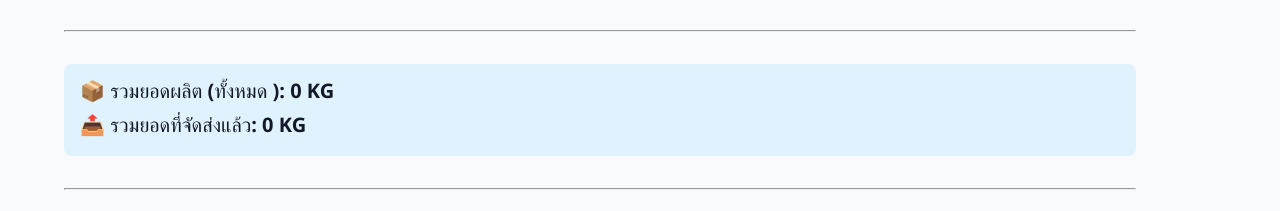
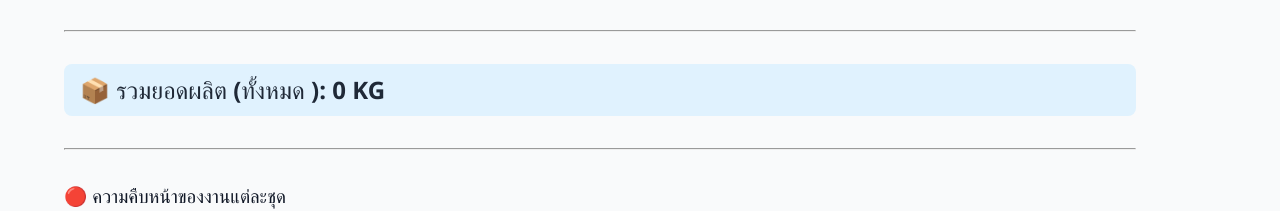
Before and after one commit to AnuGee/ep-production-tracker-v2, a React (Vite) app: page / in a window 1280 px wide. Shown: the part 433-644 px from the top of the page. Built offline with nearby package versions, Linux system fonts and the light colour scheme; no server answers; the database is empty.

Commit message:
Update Home.jsx

```diff
--- a/src/pages/Home.jsx
+++ b/src/pages/Home.jsx
@@ -296,13 +296,6 @@ export default function Home() {
     }, 0);
   };
 
-  const getTotalDelivered = () => {
-    return filteredJobs.reduce((sum, job) => {
-      const delivered = Number(job.delivery_total);
-      return sum + (isNaN(delivered) ? 0 : delivered);
-    }, 0);
-  };
-
   const handleDeleteJob = async (id) => {
     const confirmDelete = window.confirm("❗ ยืนยันต้องการลบงานนี้หรือไม่?");
     if (!confirmDelete) return;
@@ -563,14 +556,9 @@ export default function Home() {
 
       {/* --- Total Volume --- */}
       <hr style={{ margin: '2rem 0' }} />
-      <div style={{ backgroundColor: "#e0f2fe", padding: "12px 16px", borderRadius: "8px", marginBottom: "1rem" }}>
-        <div style={{ fontSize: "20px", fontWeight: "bold", marginBottom: "4px" }}>
-          📦 รวมยอดผลิต ({selectedMonth} {selectedYear !== 'ทั้งหมด' ? selectedYear : ''}): {getTotalVolume().toLocaleString()} KG
-        </div>
-        <div style={{ fontSize: "20px", fontWeight: "bold", marginBottom: "4px" }}>
-          📤 รวมยอดที่จัดส่งแล้ว: {getTotalDelivered().toLocaleString()} KG
-        </div>
-      </div>
+      <h3 className="total-volume">
+        📦 รวมยอดผลิต ({selectedMonth} {selectedYear !== 'ทั้งหมด' ? selectedYear : ''}): {getTotalVolume().toLocaleString()} KG
+      </h3>
 
       {/* --- Progress Board --- */}
       <hr style={{ margin: '2rem 0' }} />
```
